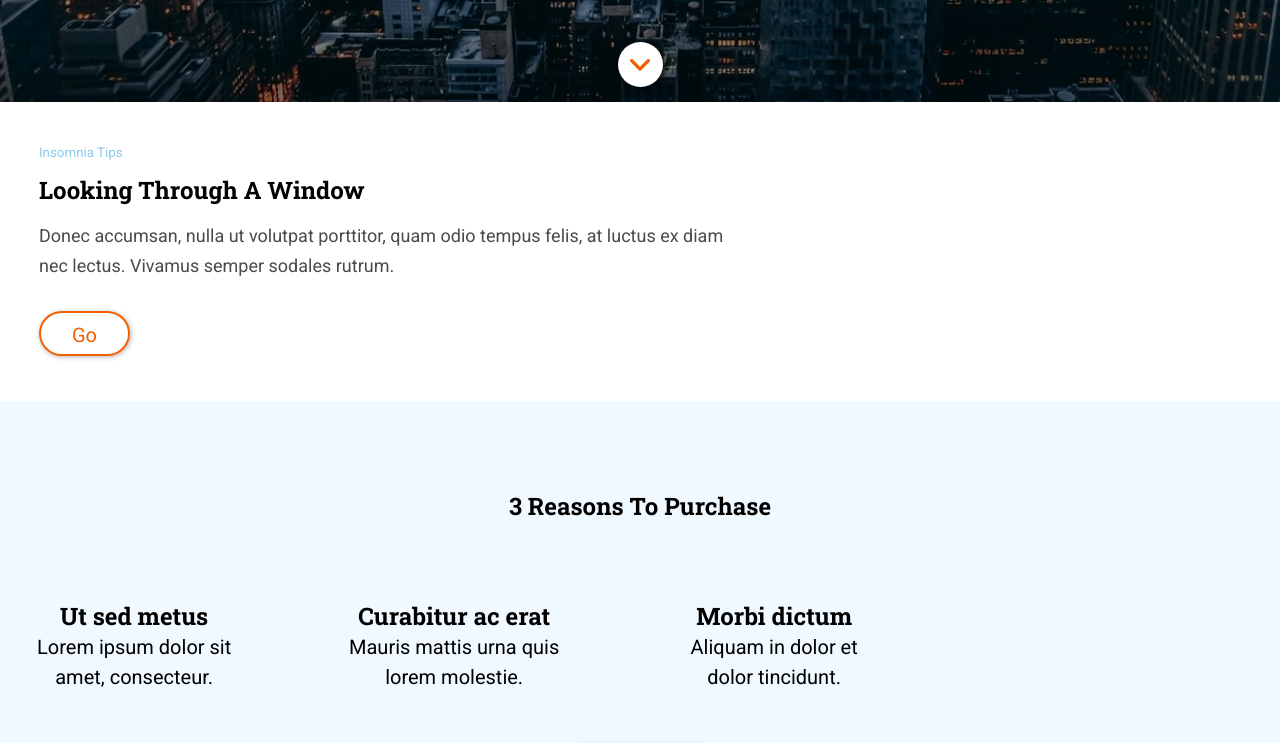
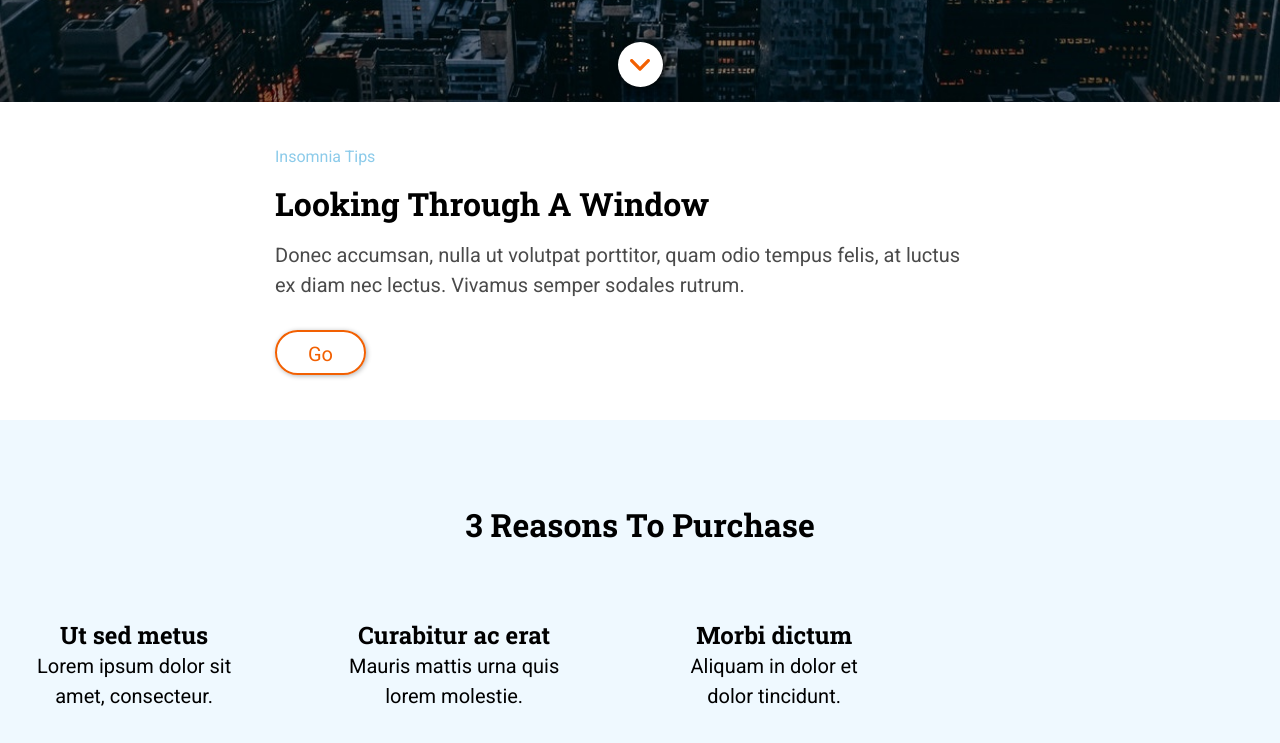
Before and after one commit to Adalab/modulo-1-evaluacion-final-PalomaLozano, a website: page docs/index.html in a window 1280 px wide. Shown: the part 689-1432 px from the top of the page. Drawn offline with nearby package versions, Linux system fonts and the light colour scheme; files that its build step writes are made by us from their sources.

Commit message:
change media desktop

```diff
--- a/src/scss/layout/_main.scss
+++ b/src/scss/layout/_main.scss
@@ -9,6 +9,11 @@
     margin-right: 39px;
   }
 
+  @media screen and (min-width: 1280px) {
+    margin-left: 275px;
+    margin-right: 275px;
+  }
+
   .insomnia__tips {
     color: $insomnia_tips;
     font-family: $font_roboto;
@@ -18,11 +23,19 @@
     @media screen and (min-width: 768px) {
       line-height: 3.14;
     }
+
+    @media screen and (min-width: 1280px) {
+      font-size: 16px;
+    }
   }
 
   .looking__through {
     text-transform: capitalize;
     font-family: $font_robotoslab;
+
+    @media screen and (min-width: 1280px) {
+      font-size: 32px;
+    }
   }
 
   .looking__paragraph {
@@ -31,6 +44,11 @@
     margin-top: 15px;
     line-height: 30px;
     font-size: 18px;
+
+    @media screen and (min-width: 1280px) {
+      font-size: 20px;
+      line-height: 1.5;
+    }
   }
 
   .rectangle__button {
@@ -103,6 +121,11 @@
   text-transform: capitalize;
   margin-top: 60px;
   line-height: 30px;
+
+  @media screen and (min-width: 1280px) {
+    font-size: 32px;
+    line-height: 1.5;
+  }
 }
 
 .first__reason--article {
@@ -156,6 +179,11 @@
     font-size: 24px;
     width: 212.3px;
   }
+
+  @media screen and (min-width: 768px) {
+    font-size: 24px;
+    width: 212.3px;
+  }
 }
 
 .paragraph__article {
@@ -183,6 +211,10 @@
   border-radius: 22.5px;
   box-shadow: 1px 1px 5px rgb(129, 129, 129);
 
+  @media screen and (min-width: 1280px) {
+    width: 255px;
+  }
+
   &:hover {
     animation: changeColorTwo 3s infinite;
   }
```
